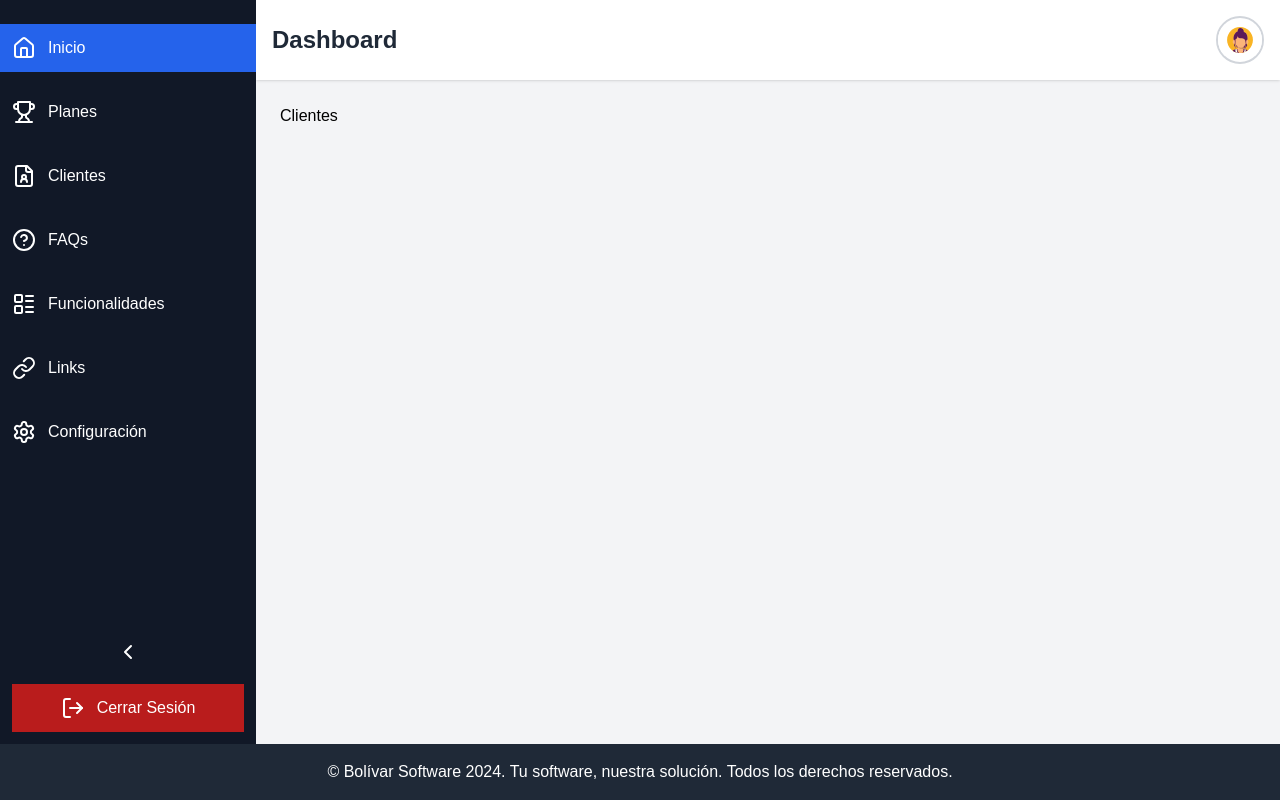
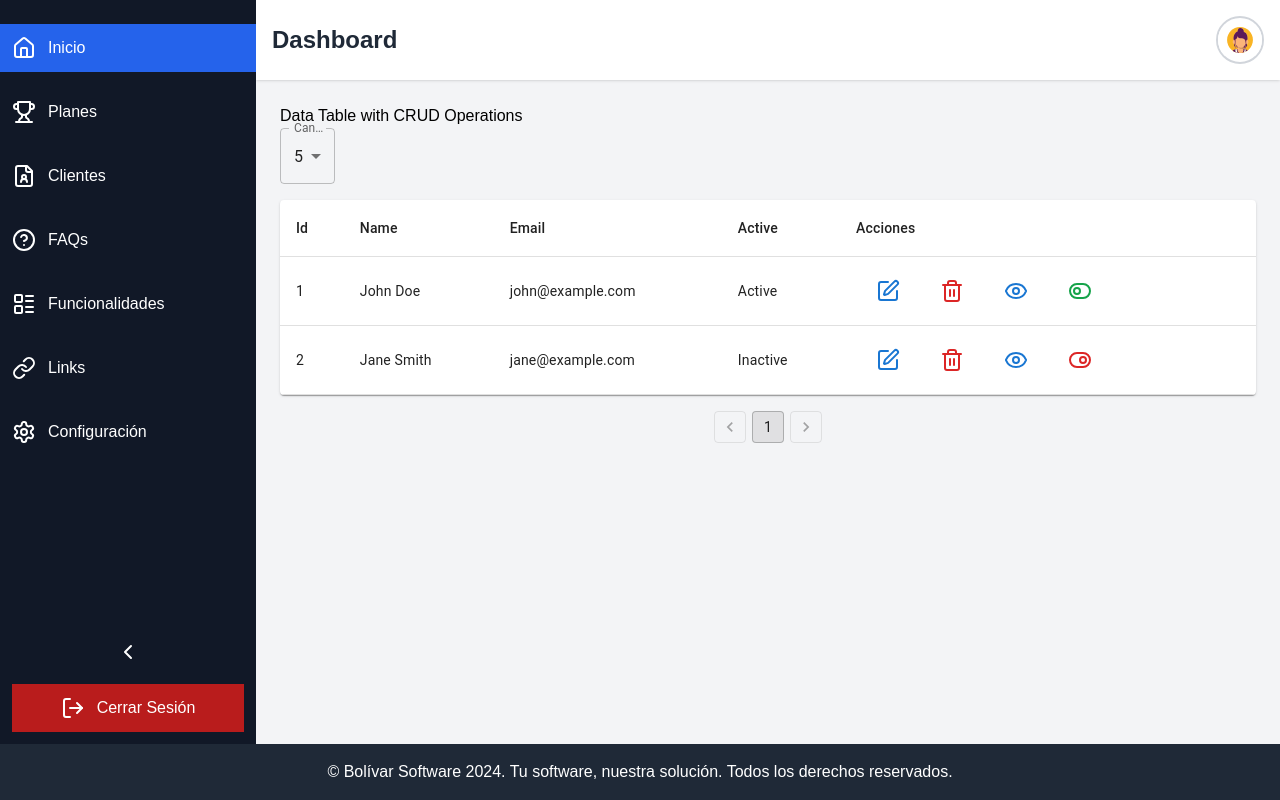
Before and after one commit to anibal317/facturacion_admin, a Next.js app: page /dashboard/clients in a window 1280 px wide. Built offline with nearby package versions, Linux system fonts and the light colour scheme.

Commit message:
adding modals

```diff
--- /dev/null
+++ b/app/components/dataTable/DataTable.tsx
@@ -0,0 +1,179 @@
+// components/DataTable.tsx
+'use client';
+import React, { useState } from 'react';
+import {
+  Table,
+  TableBody,
+  TableCell,
+  TableContainer,
+  TableHead,
+  TableRow,
+  Button,
+  Paper,
+  Select,
+  MenuItem,
+  InputLabel,
+  FormControl,
+  Pagination,
+} from '@mui/material';
+import { ToggleRight, ToggleLeft, Eye, Edit, Trash2 } from 'lucide-react';
+import { User } from '@/types/types'; // Asegúrate de que la ruta sea correcta
+import Modal from "@/app/components/modal/Modal";
+
+interface DataTableProps {
+  initialData: User[];
+  onDataChange: (data: User[]) => void; // Callback para manejar cambios en los datos
+}
+
+const DataTable: React.FC<DataTableProps> = ({ initialData, onDataChange }) => {
+  const [data, setData] = useState<User[]>(initialData);
+  const [recordsToShow, setRecordsToShow] = useState<number>(5);
+  const [currentPage, setCurrentPage] = useState<number>(1);
+  const [openEditModal, setOpenEditModal] = useState<boolean>(false);
+  const [openDeleteModal, setOpenDeleteModal] = useState<boolean>(false);
+  const [openViewModal, setOpenViewModal] = useState<boolean>(false);
+  const [currentUser, setCurrentUser] = useState<User | null>(null);
+
+  const handleToggleActive = (index: number) => {
+    const updatedData = data.map((item, i) => (i === index ? { ...item, active: !item.active } : item));
+    setData(updatedData);
+    onDataChange(updatedData);
+  };
+
+  const handleEditUser = (user: User) => {
+    setCurrentUser(user);
+    setOpenEditModal(true);
+  };
+
+  const handleDeleteUser = (user: User) => {
+    setCurrentUser(user);
+    setOpenDeleteModal(true);
+  };
+
+  const handleViewUser = (user: User) => {
+    setCurrentUser(user);
+    setOpenViewModal(true);
+  };
+
+  const handleSaveEdit = (user: User) => {
+    const updatedData = data.map((item) => (item.id === user.id ? user : item));
+    setData(updatedData);
+    onDataChange(updatedData);
+    setOpenEditModal(false);
+    setCurrentUser(null);
+  };
+
+  const handleConfirmDelete = (user: User) => {
+    const updatedData = data.filter((item) => item.id !== user.id);
+    setData(updatedData);
+    onDataChange(updatedData);
+    setOpenDeleteModal(false);
+    setCurrentUser(null);
+  };
+
+  const totalPages = Math.ceil(data.length / recordsToShow);
+  const handlePageChange = (event: React.ChangeEvent<unknown>, value: number) => {
+    setCurrentPage(value);
+  };
+
+  const startIndex = (currentPage - 1) * recordsToShow;
+  const endIndex = startIndex + recordsToShow;
+  const currentData = data.slice(startIndex, endIndex);
+  const headers = Object.keys(data[0] || {});
+
+  return (
+    <div>
+      <FormControl variant="outlined" style={{ marginBottom: '16px' }}>
+        <InputLabel>Cantidad de registros</InputLabel>
+        <Select
+          value={recordsToShow}
+          onChange={(e) => {
+            setRecordsToShow(Number(e.target.value));
+            setCurrentPage(1);
+          }}
+          label="Cantidad de registros"
+        >
+          <MenuItem value={5}>5</MenuItem>
+          <MenuItem value={10}>10</MenuItem>
+          <MenuItem value={15}>15</MenuItem>
+          <MenuItem value={data.length}>Todos</MenuItem>
+        </Select>
+      </FormControl>
+
+      <TableContainer component={Paper}>
+        <Table>
+          <TableHead>
+            <TableRow>
+              {headers.map((header) => (
+                <TableCell key={header}>{header.charAt(0).toUpperCase() + header.slice(1)}</TableCell>
+              ))}
+              <TableCell>Acciones</TableCell>
+            </TableRow>
+          </TableHead>
+          <TableBody>
+            {currentData.map((row, index) => (
+              <TableRow key={row.id}>
+                {headers.map((header) => (
+                  <TableCell key={header}>
+                    {header === 'active' ? (row[header] ? 'Active' : 'Inactive') : row[header]}
+                  </TableCell>
+                ))}
+                <TableCell>
+                  <Button onClick={() => handleEditUser(row)}><Edit /></Button>
+                  <Button onClick={() => handleDeleteUser(row)}><Trash2 className='text-red-600' /></Button>
+                  <Button onClick={() => handleViewUser(row)}><Eye /></Button>
+                  <Button onClick={() => handleToggleActive(startIndex + index)}>
+                    {row.active ? <ToggleLeft className='text-green-600' /> : <ToggleRight className='text-red-600' />}
+                  </Button>
+                </TableCell>
+              </TableRow>
+            ))}
+          </TableBody>
+        </Table>
+      </TableContainer>
+
+      <Pagination
+        count={totalPages}
+        page={currentPage}
+        onChange={handlePageChange}
+        variant="outlined"
+        shape="rounded"
+        style={{ marginTop: '16px', display: 'flex', justifyContent: 'center' }}
+      />
+
+      <Modal
+        isOpen={openEditModal}
+        onClose={() => setOpenEditModal(false)}
+        onSave={() => handleSaveEdit}
+        onDelete={() => handleConfirmDelete}
+        title="Editar usuario"
+        content={"contenido"}
+        showButtons={true}
+        mode="edit"
+      />
+      <Modal
+        isOpen={openViewModal}
+        onClose={() => setOpenViewModal(false)}
+        onSave={() => handleSaveEdit}
+        onDelete={() => handleConfirmDelete}
+        title="Ver usuario"
+        content={"contenido"}
+        showButtons={true}
+        mode="view"
+      />
+      <Modal
+        isOpen={openDeleteModal}
+        onClose={() => setOpenDeleteModal(false)}
+        onSave={() => handleSaveEdit}
+        onDelete={() => handleConfirmDelete}
+        title="Eliminar usuario"
+        content={"contenido"}
+        showButtons={true}
+        mode="delete"
+      />
+
+    </div>
+  );
+};
+
+export default DataTable;
--- /dev/null
+++ b/app/components/modal/Modal.tsx
@@ -0,0 +1,70 @@
+import React from 'react';
+import { Save, Trash2, X } from 'lucide-react';
+import Button from '@mui/material/Button';
+
+interface ModalProps {
+  isOpen: boolean;
+  onClose: () => void;
+  onSave: () => void;
+  onDelete: () => void;
+  title: string;
+  content: React.ReactNode;
+  showButtons?: boolean;
+  mode: 'edit' | 'delete' | 'view';
+}
+
+const Modal: React.FC<ModalProps> = ({ isOpen, onClose, onSave, onDelete, title, content, showButtons = false, mode }) => {
+  if (!isOpen) return null;
+
+  const handleSave = () => {
+    onSave()
+  }
+  const handleDelete = () => {
+    onDelete()
+  }
+
+  return (
+    <div className="z-50 fixed inset-0 flex justify-center items-center bg-black bg-opacity-50 overflow-auto">
+      <div className="bg-white shadow-xl mx-4 rounded-lg w-full max-w-lg text-black">
+        <div className="flex justify-between items-center p-6 border-b">
+          <h3 className="font-semibold text-xl">{title}</h3>
+          <button
+            onClick={onClose}
+            className="text-gray-400 hover:text-gray-600"
+            aria-label="Close"
+          >
+            <X className="w-6 h-6" />
+          </button>
+        </div>
+        <div className="p-6">
+          {mode === 'view' ? (
+            <>{content}</>
+          ) : mode === 'edit' ? (
+            <>{content}</>
+
+          ) : (
+            <>{content}</>
+
+          )}
+        </div>
+        {showButtons && (
+          <div className="flex justify-end space-x-4 p-6 border-t">
+            {mode === 'edit' ? (
+              <Button onClick={handleSave} color="success" className='flex items-center gap-2'>
+                <Save /> Save
+              </Button>
+            ) : mode === 'delete' ? (
+              <Button onClick={handleDelete} color="error" className='flex items-center gap-2'>
+                <Trash2 /> Delete
+              </Button>
+            ) : <Button onClick={onClose} color="primary" className='flex items-center gap-2'>
+              Close
+            </Button>}
+          </div>
+        )}
+      </div>
+    </div>
+  );
+};
+
+export default Modal;
--- a/app/dashboard/clients/page.tsx
+++ b/app/dashboard/clients/page.tsx
@@ -1,7 +1,29 @@
-import React from "react";
+'use client';
+
+import React, { useState } from "react";
+import Head from 'next/head';
+import DataTable from "../../components/dataTable/DataTable";
+import { User } from '@/types/types'; // Asegúrate de que la ruta sea correcta
+
 
 export default function clients() {
+    const [users, setUsers] = useState([
+        { id: 1, name: 'John Doe', email: 'john@example.com', active: true },
+        { id: 2, name: 'Jane Smith', email: 'jane@example.com', active: false },
+        // Agrega más usuarios si es necesario
+      ]);
+
+    const handleDataChange = (newData: User[]) => {
+        setUsers(newData);
+    };
+
     return (
-        <>Clientes</>
+        <div>
+            <Head>
+                <title>Clientes</title>
+            </Head>
+            <h1>Data Table with CRUD Operations</h1>
+            <DataTable initialData={users} onDataChange={handleDataChange} />
+        </div>
     )
 };
--- a/package.json
+++ b/package.json
@@ -10,6 +10,9 @@
     "lint": "next lint"
   },
   "dependencies": {
+    "@emotion/react": "^11.14.0",
+    "@emotion/styled": "^11.14.0",
+    "@mui/material": "^6.2.1",
     "@prisma/client": "^6.0.1",
     "lucide-react": "^0.468.0",
     "next": "15.1.0",
--- /dev/null
+++ b/types/types.ts
@@ -0,0 +1,8 @@
+// types.ts
+export interface User {
+    id: number;
+    name: string;
+    email: string;
+    active: boolean;
+    [key: string]: any; // Permitir propiedades dinámicas
+}
```
Also changed, not shown: 1 other file (tests, documents, lock files or other folders).
